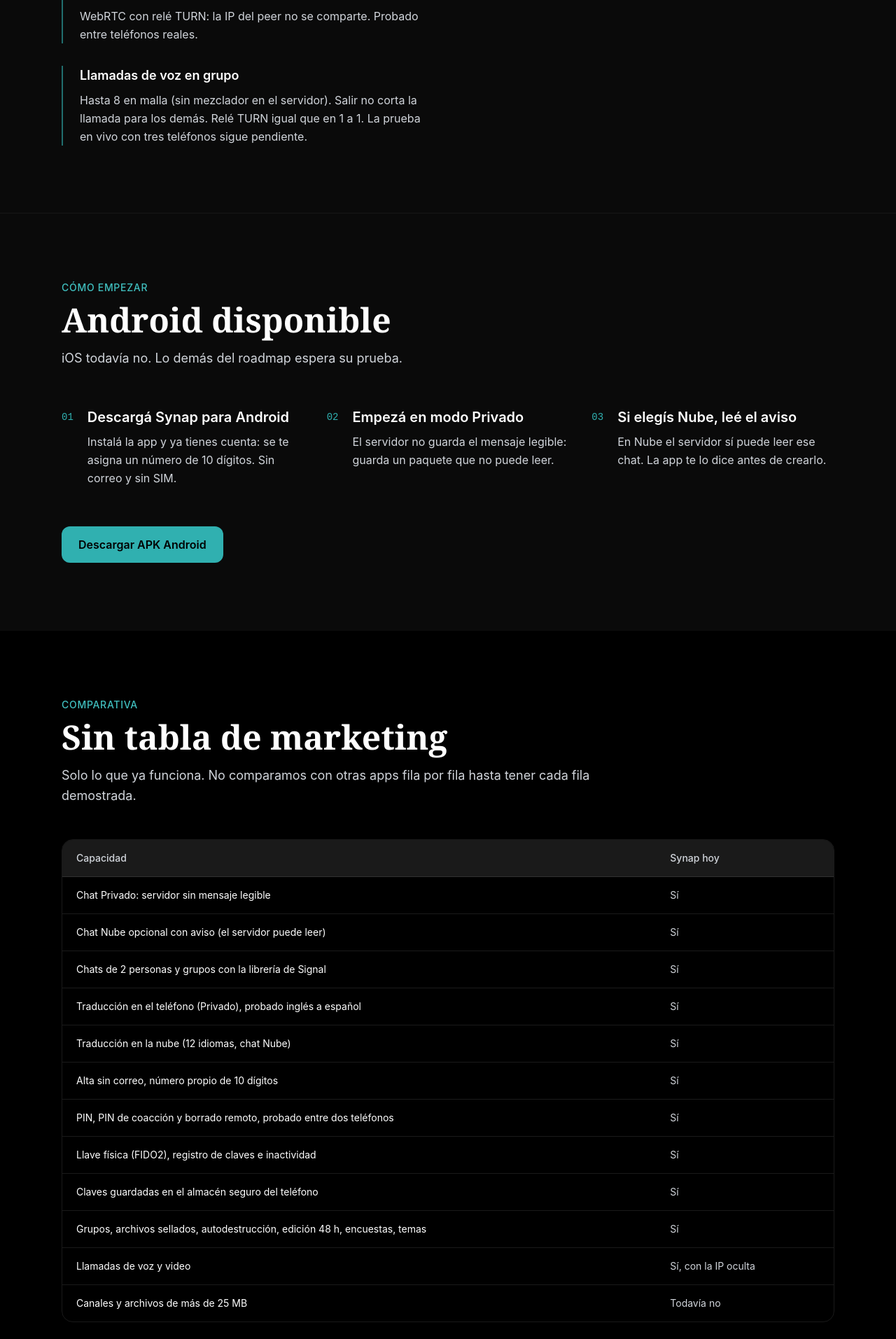
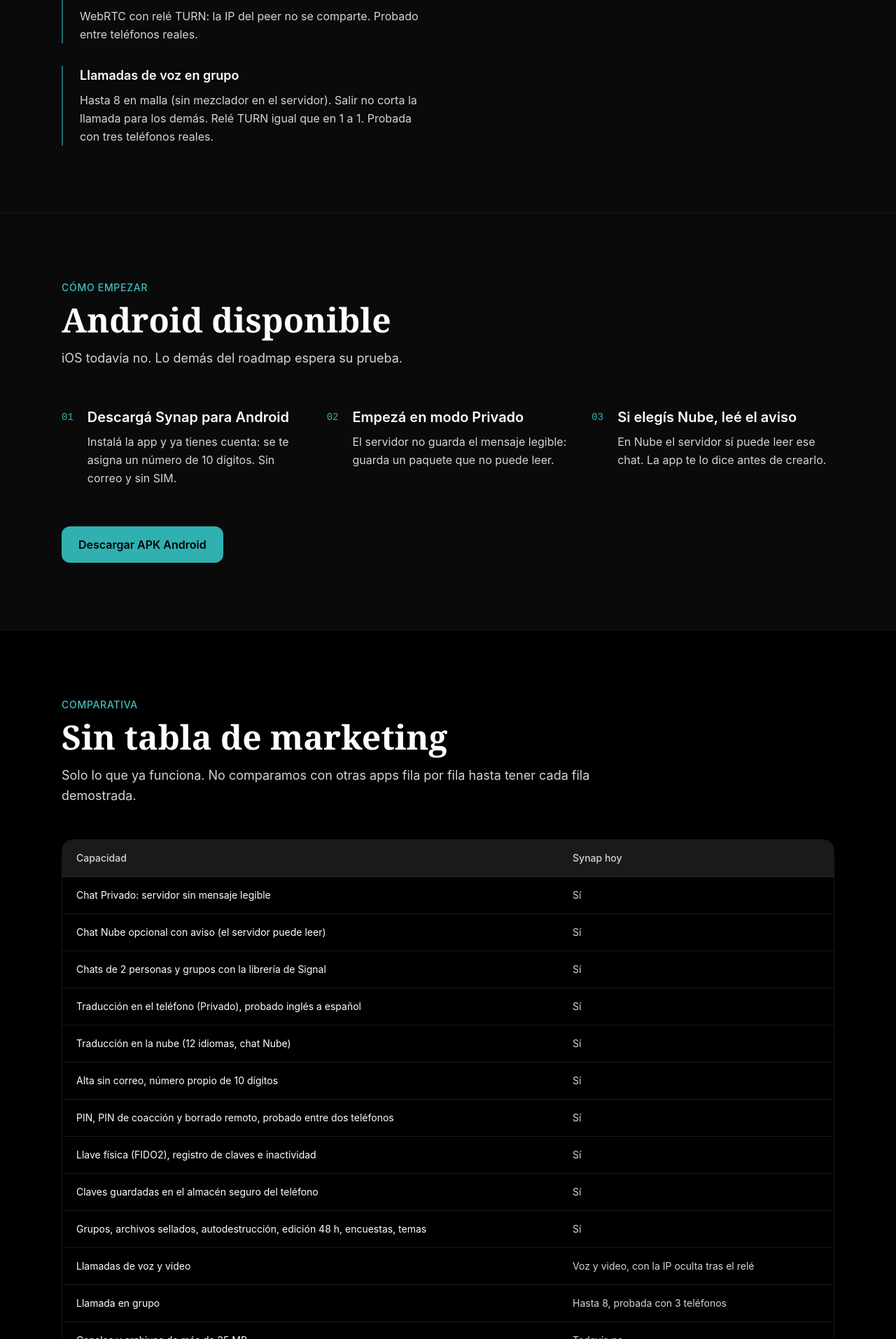
Before and after one commit to toscanasystems/synapmsg, a Next.js app in the folder apps/landing/: page / in a window 1280 px wide. Shown: the part 2787-4700 px from the top of the page at 70% size. Built offline with nearby package versions, Linux system fonts and the light colour scheme.

Commit message:
Landing: llamadas 1:1 y grupo como demostrados; HECHO Pieza 4 con reenganche ~17 s.
Co-authored-by: Cursor <cursoragent@cursor.com>

```diff
--- a/apps/landing/components/Comparison.tsx
+++ b/apps/landing/components/Comparison.tsx
@@ -48,7 +48,11 @@ const ROWS: Row[] = [
   },
   {
     feature: "Llamadas de voz y video",
-    Synap: "Sí, con la IP oculta",
+    Synap: "Voz y video, con la IP oculta tras el relé",
+  },
+  {
+    feature: "Llamada en grupo",
+    Synap: "Hasta 8, probada con 3 teléfonos",
   },
   {
     feature: "Canales y archivos de más de 25 MB",
@@ -159,9 +163,18 @@ const SIX_ROWS: SixRow[] = [
   },
   {
     feature: "Llamadas de voz y video",
-    synap: "Sí, con la IP oculta",
+    synap: "Voz y video, con la IP oculta tras el relé",
     session: "Sí, en beta",
     zangi: "Sí",
+    signal: "Hasta 30",
+    telegram: "Hasta 40",
+    whatsapp: "Hasta 32",
+  },
+  {
+    feature: "Llamada en grupo",
+    synap: "Hasta 8, probada con 3 teléfonos",
+    session: "Sí, en beta",
+    zangi: "Hasta 1.000 en conferencia",
     signal: "Hasta 30",
     telegram: "Hasta 40",
     whatsapp: "Hasta 32",
--- a/apps/landing/components/SecurityExplained.tsx
+++ b/apps/landing/components/SecurityExplained.tsx
@@ -25,14 +25,13 @@ const DEMOSTRADO = [
   },
   {
     title: "Llamadas de voz en grupo",
-    body: "Hasta 8 en malla (sin mezclador en el servidor). Salir no corta la llamada para los demás. Relé TURN igual que en 1 a 1. La prueba en vivo con tres teléfonos sigue pendiente.",
+    body: "Hasta 8 en malla (sin mezclador en el servidor). Salir no corta la llamada para los demás. Relé TURN igual que en 1 a 1. Probada con tres teléfonos reales.",
   },
 ];
 
 const TODAVIA_NO = [
   "Wipe remoto, PIN de coacción y llaves físicas como paquete cerrado.",
   "Más pares on-device que inglés↔español demostrados en dispositivo.",
-  "Prueba en vivo de llamada de grupo con tres teléfonos (matriz de 5).",
 ];
 export function SecurityExplained() {
   return (
```
Also changed, not shown: 1 other file (tests, documents, lock files or other folders).
